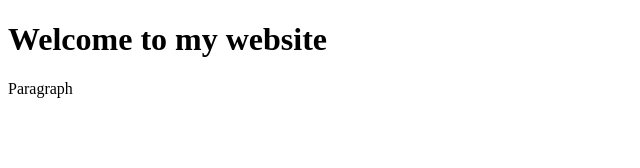
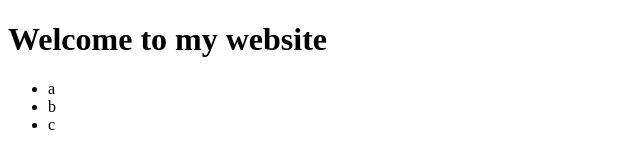
Before and after one commit to nakorndev/my-first-git, a plain HTML site: page index.html in a window 1280 px wide. Shown: the full height of the page, 0-640 px from the left. Drawn offline with Linux system fonts and the light colour scheme.

Commit message:
Change paragraph into list

```diff
--- a/index.html
+++ b/index.html
@@ -7,6 +7,10 @@
 </head>
 <body>
     <h1>Welcome to my website</h1>
-    <p>Paragraph</p>
+    <ul>
+        <li>a</li>
+        <li>b</li>
+        <li>c</li>
+    </ul>
 </body>
 </html>
```
